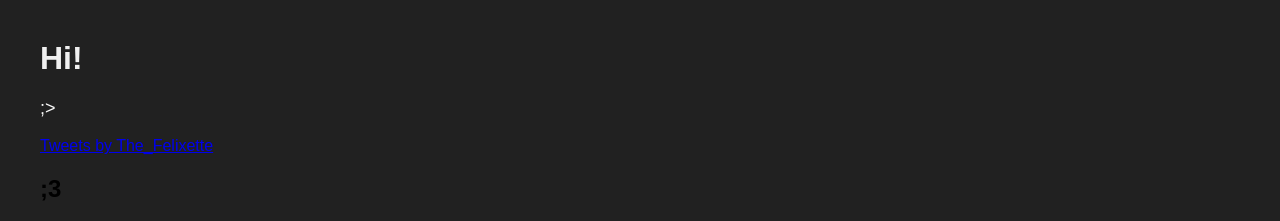
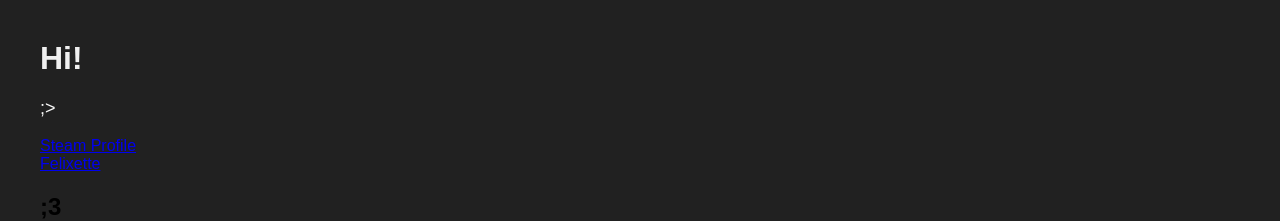
Before and after one commit to Felixette/Felixette, a plain HTML site: page index.html in a window 1280 px wide. Shown: the top 221 px of the page. Drawn offline with Linux system fonts and the light colour scheme; grey boxes are pictures that could not be loaded.

Commit message:
Update index.html

```diff
--- a/index.html
+++ b/index.html
@@ -4,6 +4,7 @@
   <meta charset="UTF-8">
   <meta name="viewport" content="width=device-width, initial-scale=1.0">
   <title>X</title>
+  <link rel="stylesheet" href="styles.css">
   <style>
     body {
       font-family: Arial, sans-serif;
@@ -23,11 +24,27 @@
   <h1>Hi!</h1>
   <p>;></p>
 
-  <a class="twitter-timeline" href="https://twitter.com/The_Felixette?ref_src=twsrc%5Etfw">Tweets by The_Felixette</a> <script async src="https://platform.twitter.com/widgets.js" charset="utf-8"></script>
+
+    <!-- Steam Profile Button -->
+    <div class="steam-button-container">
+      <a href="https://steamcommunity.com/id/mikasameikite" target="_blank" class="steam-button">
+        Steam Profile
+      </a>
+    </div>
+
+    <!-- Container for falling skins -->
+    <div class="falling-skins-container"></div>
+
+    <script src="scripts.js"></script>
+
+  <!-- Embed Twitter posts -->
+  <a class="twitter-timeline" href="https://twitter.com/The_Felixette?ref_src=twsrc%5Etfw">Felixette</a> <script async src="https://platform.twitter.com/widgets.js" charset="utf-8"></script>
+
 
    <!-- Embed Spotify Track -->
    <h2>;3</h2>
    <iframe style="border-radius:12px" src="https://open.spotify.com/embed/playlist/4LneFTgEp04h767uptJMPg?utm_source=generator" width="100%" height="152" frameBorder="0" allowfullscreen="" allow="autoplay; clipboard-write; encrypted-media; fullscreen; picture-in-picture" loading="lazy"></iframe>
 
+
 </body>
 </html>
```
